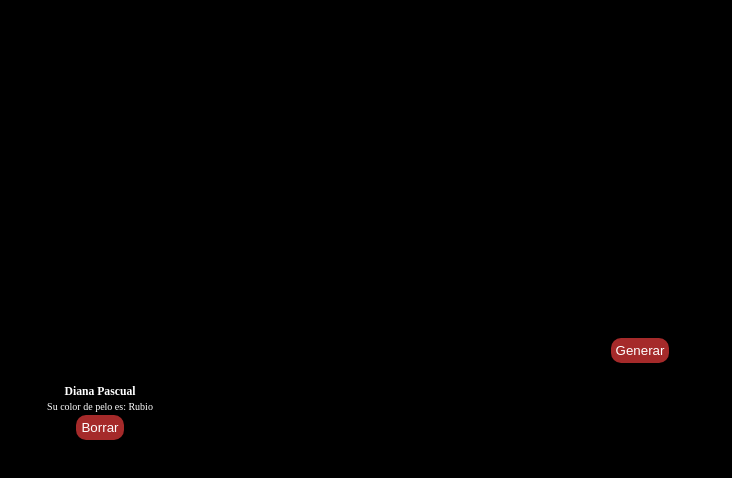
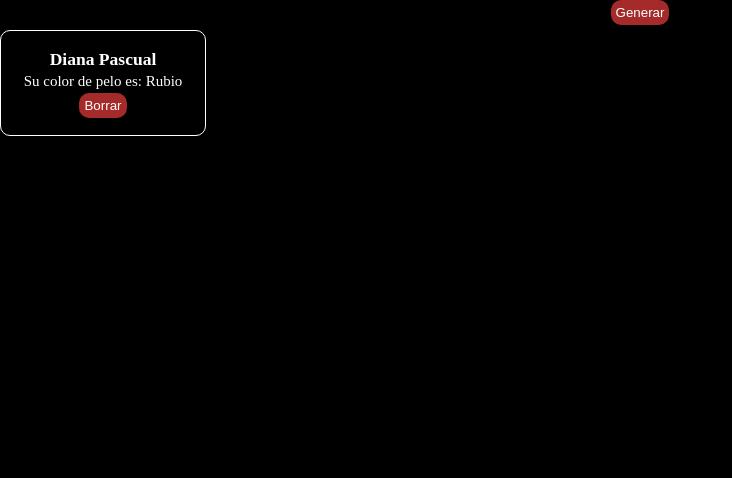
Before and after one commit to AleNaGa/entregableCliente4, a plain HTML site: page index.html in a window 1280 px wide. Both pictures are taken after a click on the button "Generar". Shown: the whole page, without its empty margins (0-732 px from the left). Drawn offline with Linux system fonts and the light colour scheme.

Commit message:
ejercicioFIN

```diff
--- a/css/index.css
+++ b/css/index.css
@@ -15,6 +15,9 @@ body{
 .container{
     display: grid;
     grid-template-columns: repeat(7, 1fr);
+    height: 100vh;
+    width: 100vw;
+    padding-top: 5px;
 }
 .card{
     width: 25vh;
@@ -23,11 +26,11 @@ body{
     flex-direction: column;
     align-items: center;
     justify-content: center;
+    font-size: 15px;
+    gap: 3px;
+    border: solid 1px white;
     border-radius: 10px;
-    border-width: 1px;
-    border-color: brown;
-    font-size: 10px;
-    gap: 3px;
+    padding:2px;
 }
 button{
     background-color: brown;
```
